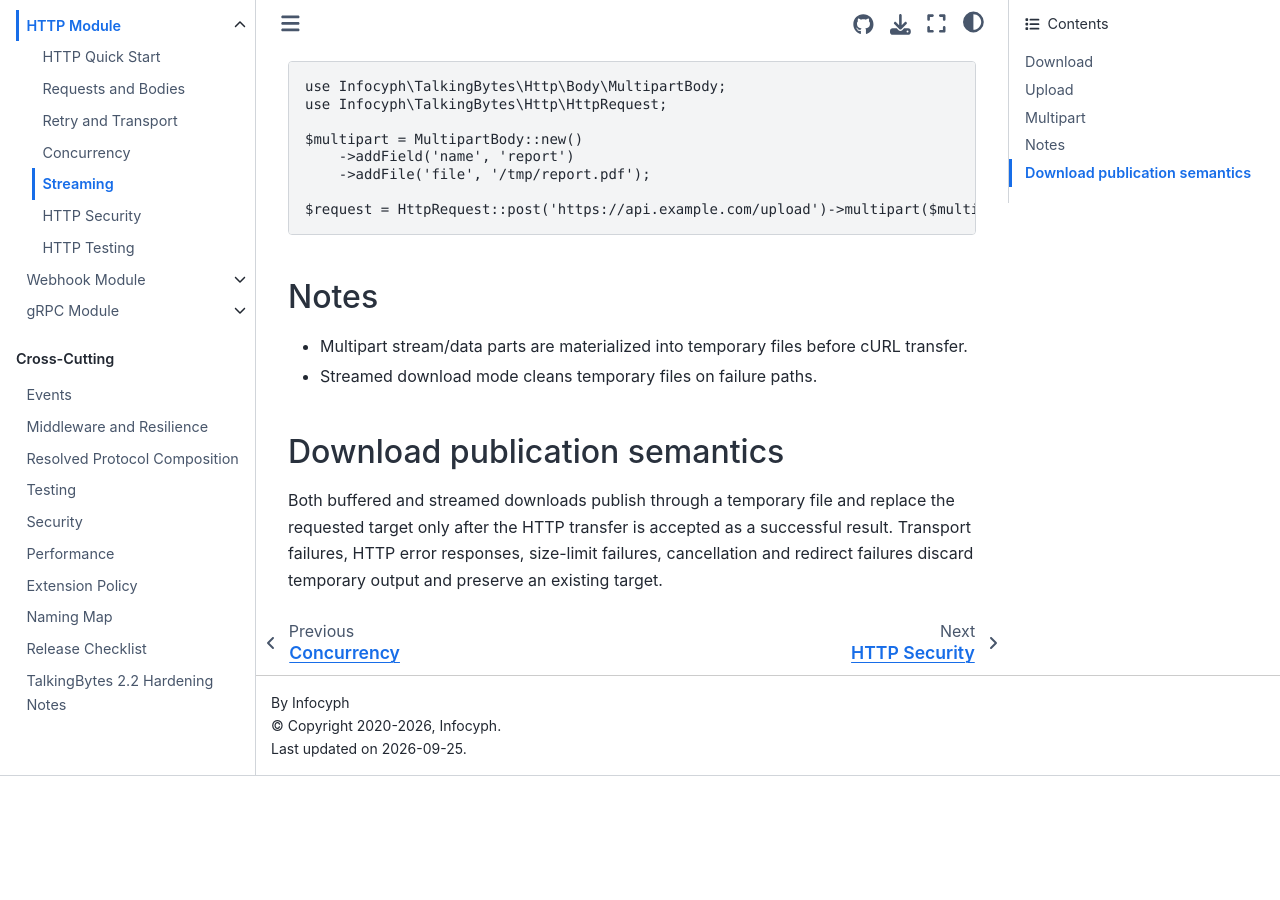
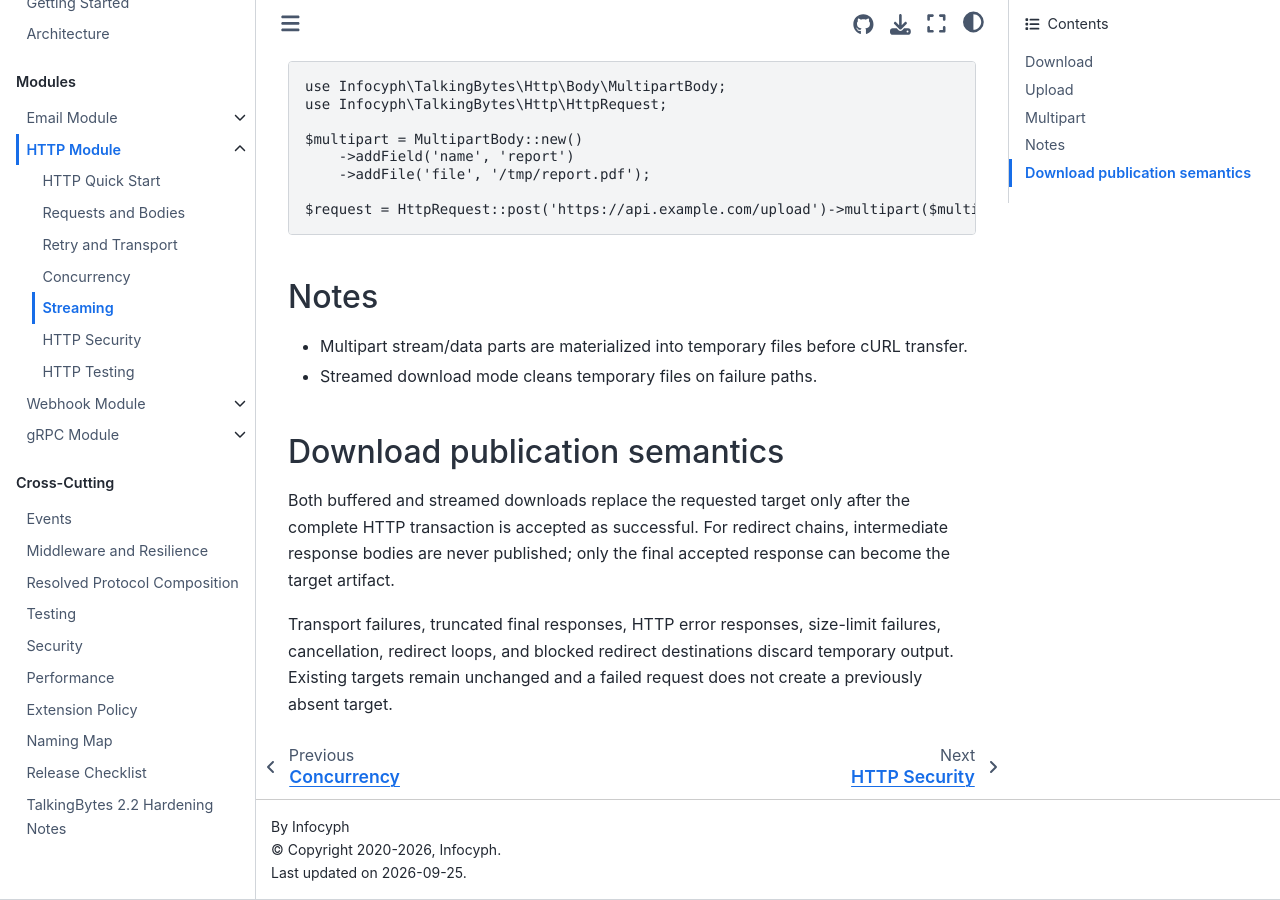
Before and after one commit to infocyph/TalkingBytes, a Sphinx documentation site: the page built from docs/http/streaming.rst, in a window 1280 px wide and 900 px high, scrolled down 798 px. Built offline with Sphinx 7.4.7 and the Sphinx Book theme 1.1.4, drawn with Linux system fonts in a browser that asks for light colours; before the commit the page ends 1574 px from its top, so only the background shows below that.

Commit message:
docs(http): document redirect-safe download publication

```diff
--- a/docs/http/streaming.rst
+++ b/docs/http/streaming.rst
@@ -50,8 +50,12 @@
 Download publication semantics
 ------------------------------
 
-Both buffered and streamed downloads publish through a temporary file and
-replace the requested target only after the HTTP transfer is accepted as a
-successful result. Transport failures, HTTP error responses, size-limit
-failures, cancellation and redirect failures discard temporary output and
-preserve an existing target.
+Both buffered and streamed downloads replace the requested target only after
+the complete HTTP transaction is accepted as successful. For redirect chains,
+intermediate response bodies are never published; only the final accepted
+response can become the target artifact.
+
+Transport failures, truncated final responses, HTTP error responses,
+size-limit failures, cancellation, redirect loops, and blocked redirect
+destinations discard temporary output. Existing targets remain unchanged and a
+failed request does not create a previously absent target.
```
